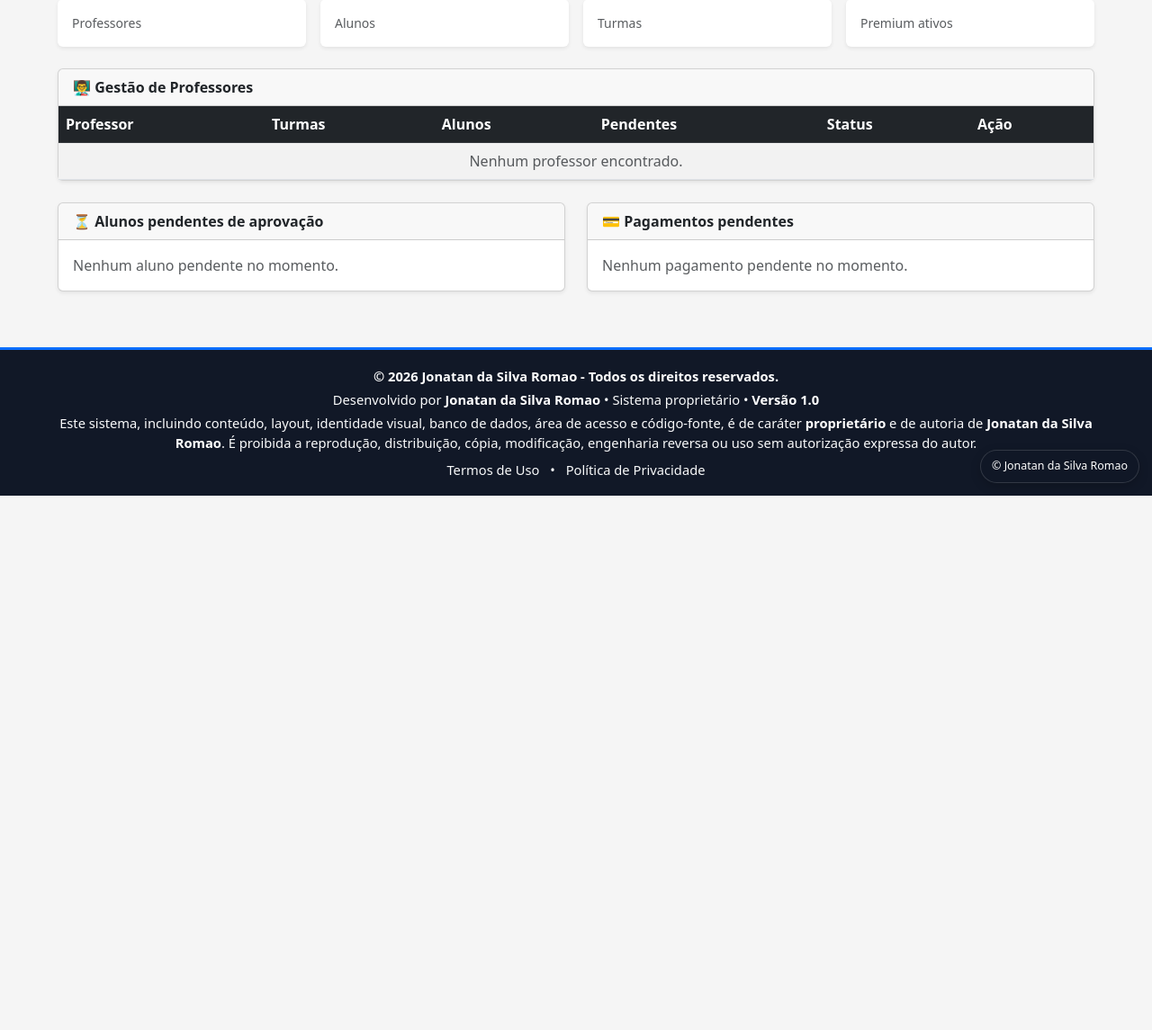
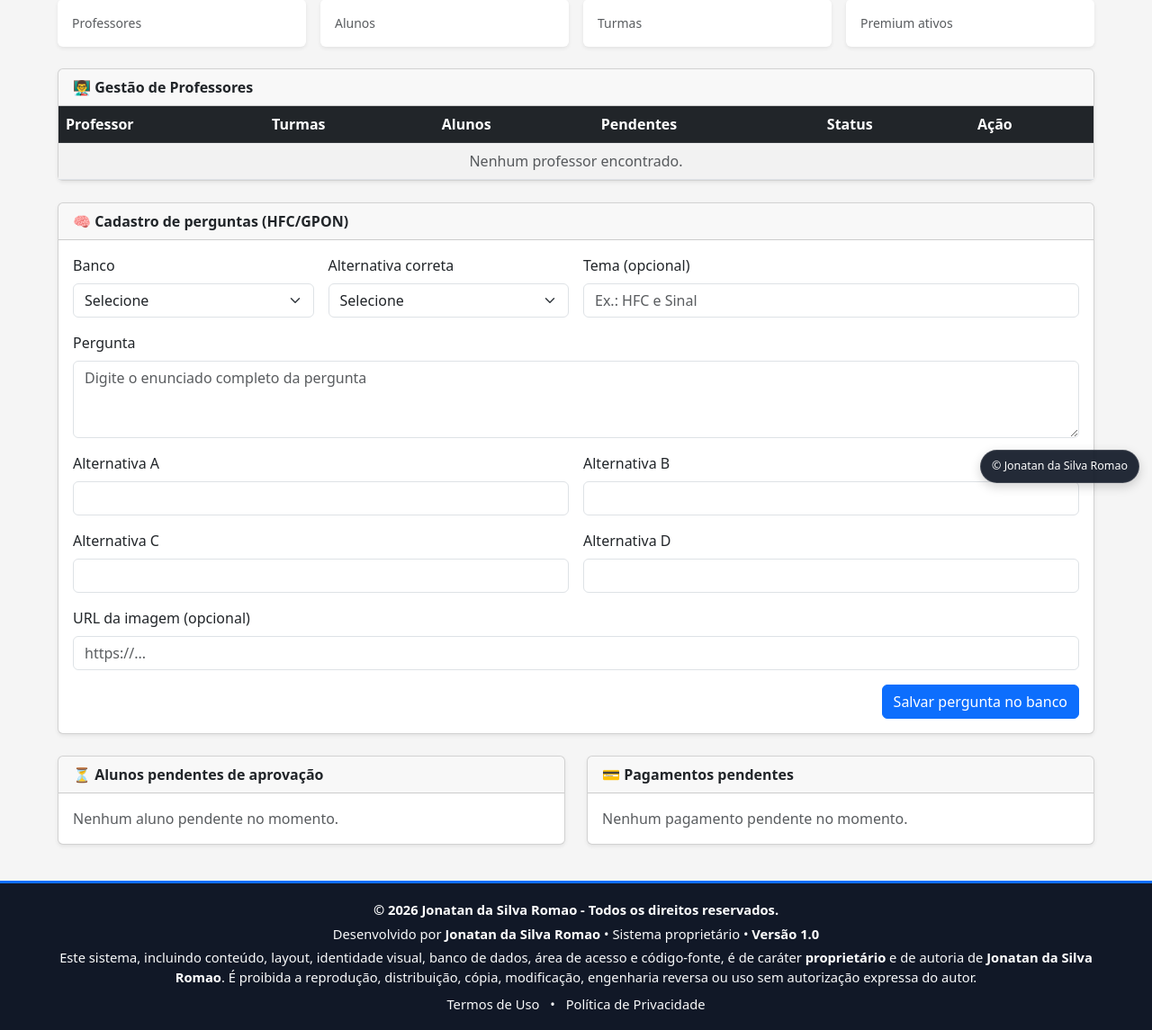
Before and after one commit to Jonatansromao/Simulador-GPON-HFC, a Flask app: template templates/admin_dashboard.html in a window 1280 px wide. Shown: the part 249-1394 px from the top of the page at 90% size. Before the commit the page ends 800 px from the top, so only its background shows below. Run offline with Flask 3, Linux system fonts and the light colour scheme; the template is opened without the code that fills it, so the values that code supplies are empty.

Commit message:
Add admin question creation for HFC and GPON

```diff
--- a/routes_html.py
+++ b/routes_html.py
@@ -1292,6 +1292,63 @@ def admin_toggle_premium(professor_id):
     return redirect(url_for("html_bp.admin_dashboard"))
 
 
+@html_bp.route("/admin/questoes/adicionar", methods=["POST"])
+@api_login_required_professor
+@admin_required
+def admin_add_question():
+    banco = (request.form.get("banco") or "").strip().upper()
+    texto = (request.form.get("texto") or "").strip()
+    opcao_a = (request.form.get("opcao_a") or "").strip()
+    opcao_b = (request.form.get("opcao_b") or "").strip()
+    opcao_c = (request.form.get("opcao_c") or "").strip()
+    opcao_d = (request.form.get("opcao_d") or "").strip()
+    correta = (request.form.get("correta") or "").strip().upper()
+    tema = (request.form.get("tema") or "").strip()
+    imagem = (request.form.get("imagem") or "").strip()
+
+    if banco not in {"HFC", "GPON"}:
+        flash("Selecione um banco valido (HFC ou GPON).", "warning")
+        return redirect(url_for("html_bp.admin_dashboard"))
+
+    if not texto:
+        flash("A pergunta nao pode ficar vazia.", "warning")
+        return redirect(url_for("html_bp.admin_dashboard"))
+
+    if not all([opcao_a, opcao_b, opcao_c, opcao_d]):
+        flash("Preencha todas as alternativas A, B, C e D.", "warning")
+        return redirect(url_for("html_bp.admin_dashboard"))
+
+    if correta not in {"A", "B", "C", "D"}:
+        flash("A alternativa correta deve ser A, B, C ou D.", "warning")
+        return redirect(url_for("html_bp.admin_dashboard"))
+
+    duplicada = Questao.query.filter(
+        Questao.banco == banco,
+        db.func.lower(db.func.trim(Questao.texto)) == texto.lower(),
+    ).first()
+    if duplicada:
+        flash("Essa pergunta ja existe no banco selecionado.", "info")
+        return redirect(url_for("html_bp.admin_dashboard"))
+
+    nova_questao = Questao(
+        texto=texto,
+        opcao_a=opcao_a,
+        opcao_b=opcao_b,
+        opcao_c=opcao_c,
+        opcao_d=opcao_d,
+        correta=correta,
+        imagem=imagem or None,
+        banco=banco,
+        tema=tema or None,
+    )
+
+    db.session.add(nova_questao)
+    db.session.commit()
+
+    flash(f"Pergunta adicionada com sucesso no banco {banco}.", "success")
+    return redirect(url_for("html_bp.admin_dashboard"))
+
+
 @html_bp.route("/aluno/dashboard", methods=["GET", "POST"])
 def aluno_dashboard():
     # ✅ Verifica se o aluno está logado
--- a/templates/admin_dashboard.html
+++ b/templates/admin_dashboard.html
@@ -118,6 +118,69 @@
     </div>
   </div>
 
+  <div class="card shadow-sm mb-4">
+    <div class="card-header"><strong>🧠 Cadastro de perguntas (HFC/GPON)</strong></div>
+    <div class="card-body">
+      <form method="POST" action="{{ url_for('html_bp.admin_add_question') }}">
+        <div class="row g-3">
+          <div class="col-md-3">
+            <label class="form-label">Banco</label>
+            <select class="form-select" name="banco" required>
+              <option value="">Selecione</option>
+              <option value="HFC">HFC</option>
+              <option value="GPON">GPON</option>
+            </select>
+          </div>
+          <div class="col-md-3">
+            <label class="form-label">Alternativa correta</label>
+            <select class="form-select" name="correta" required>
+              <option value="">Selecione</option>
+              <option value="A">A</option>
+              <option value="B">B</option>
+              <option value="C">C</option>
+              <option value="D">D</option>
+            </select>
+          </div>
+          <div class="col-md-6">
+            <label class="form-label">Tema (opcional)</label>
+            <input type="text" class="form-control" name="tema" placeholder="Ex.: HFC e Sinal">
+          </div>
+
+          <div class="col-12">
+            <label class="form-label">Pergunta</label>
+            <textarea class="form-control" name="texto" rows="3" required placeholder="Digite o enunciado completo da pergunta"></textarea>
+          </div>
+
+          <div class="col-md-6">
+            <label class="form-label">Alternativa A</label>
+            <input type="text" class="form-control" name="opcao_a" required>
+          </div>
+          <div class="col-md-6">
+            <label class="form-label">Alternativa B</label>
+            <input type="text" class="form-control" name="opcao_b" required>
+          </div>
+          <div class="col-md-6">
+            <label class="form-label">Alternativa C</label>
+            <input type="text" class="form-control" name="opcao_c" required>
+          </div>
+          <div class="col-md-6">
+            <label class="form-label">Alternativa D</label>
+            <input type="text" class="form-control" name="opcao_d" required>
+          </div>
+
+          <div class="col-12">
+            <label class="form-label">URL da imagem (opcional)</label>
+            <input type="url" class="form-control" name="imagem" placeholder="https://...">
+          </div>
+        </div>
+
+        <div class="mt-3 d-flex justify-content-end">
+          <button type="submit" class="btn btn-primary">Salvar pergunta no banco</button>
+        </div>
+      </form>
+    </div>
+  </div>
+
   <div class="row g-4">
     <div class="col-lg-6">
       <div class="card shadow-sm h-100">
```
